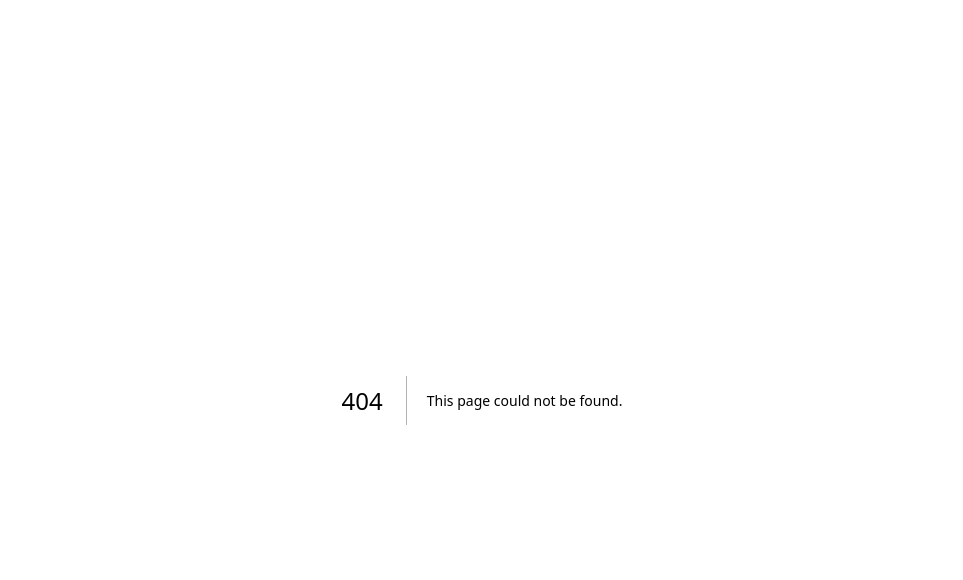
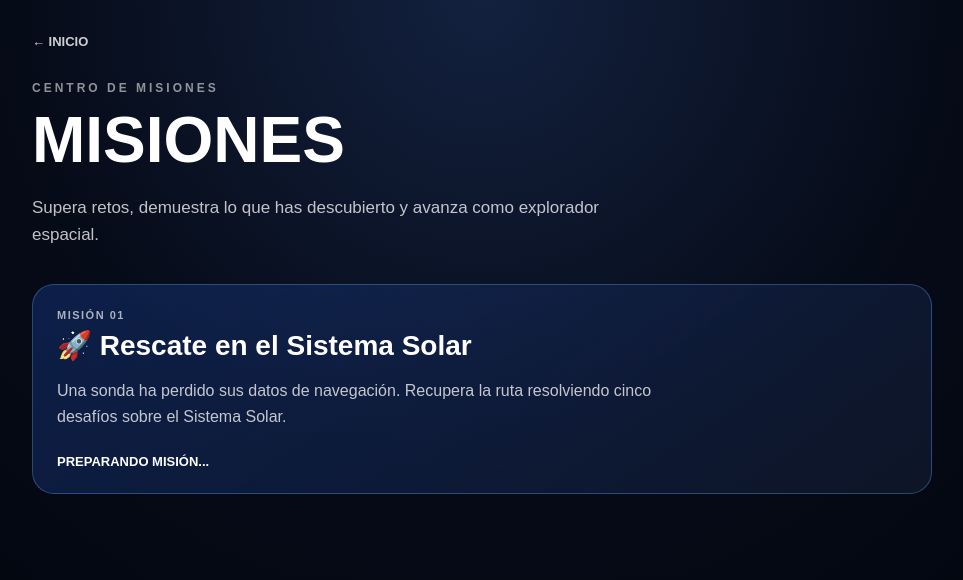
Before and after one commit to Nacho12PIA/space-explorer, a Next.js app: page /misiones in a window 1280 px wide. Before the commit this address had no page. Shown: the top 580 px of the page, without its empty margins (158-1121 px from the left). Built offline with nearby package versions, Linux system fonts and the light colour scheme.

Commit message:
Create page.js

```diff
--- /dev/null
+++ b/app/misiones/page.js
@@ -0,0 +1,124 @@
+import Link from "next/link";
+
+export default function MisionesPage() {
+  return (
+    <main
+      style={{
+        minHeight: "100vh",
+        background:
+          "radial-gradient(circle at top, #13213f 0%, #060b18 45%, #02040a 100%)",
+        color: "white",
+        padding: "32px 20px",
+      }}
+    >
+      <div
+        style={{
+          width: "100%",
+          maxWidth: 900,
+          margin: "0 auto",
+        }}
+      >
+        <Link
+          href="/"
+          style={{
+            display: "inline-block",
+            color: "white",
+            textDecoration: "none",
+            marginBottom: 32,
+            fontSize: 13,
+            fontWeight: 800,
+            opacity: 0.8,
+          }}
+        >
+          ← INICIO
+        </Link>
+
+        <div
+          style={{
+            fontSize: 12,
+            letterSpacing: 3,
+            opacity: 0.55,
+            fontWeight: 700,
+          }}
+        >
+          CENTRO DE MISIONES
+        </div>
+
+        <h1
+          style={{
+            fontSize: "clamp(34px, 7vw, 64px)",
+            margin: "8px 0 12px",
+          }}
+        >
+          MISIONES
+        </h1>
+
+        <p
+          style={{
+            maxWidth: 620,
+            fontSize: 17,
+            lineHeight: 1.6,
+            opacity: 0.75,
+          }}
+        >
+          Supera retos, demuestra lo que has descubierto
+          y avanza como explorador espacial.
+        </p>
+
+        <section
+          style={{
+            marginTop: 36,
+            padding: 24,
+            borderRadius: 22,
+            background:
+              "linear-gradient(145deg, rgba(37,99,235,0.24), rgba(15,23,42,0.88))",
+            border:
+              "1px solid rgba(96,165,250,0.35)",
+          }}
+        >
+          <div
+            style={{
+              fontSize: 11,
+              letterSpacing: 1.5,
+              fontWeight: 800,
+              opacity: 0.65,
+            }}
+          >
+            MISIÓN 01
+          </div>
+
+          <h2
+            style={{
+              fontSize: 28,
+              margin: "8px 0 10px",
+            }}
+          >
+            🚀 Rescate en el Sistema Solar
+          </h2>
+
+          <p
+            style={{
+              maxWidth: 600,
+              lineHeight: 1.6,
+              opacity: 0.75,
+            }}
+          >
+            Una sonda ha perdido sus datos de navegación.
+            Recupera la ruta resolviendo cinco desafíos
+            sobre el Sistema Solar.
+          </p>
+
+          <div
+            style={{
+              marginTop: 24,
+              fontSize: 13,
+              fontWeight: 800,
+            }}
+          >
+            PREPARANDO MISIÓN...
+          </div>
+        </section>
+      </div>
+    </main>
+  );
+}
```
